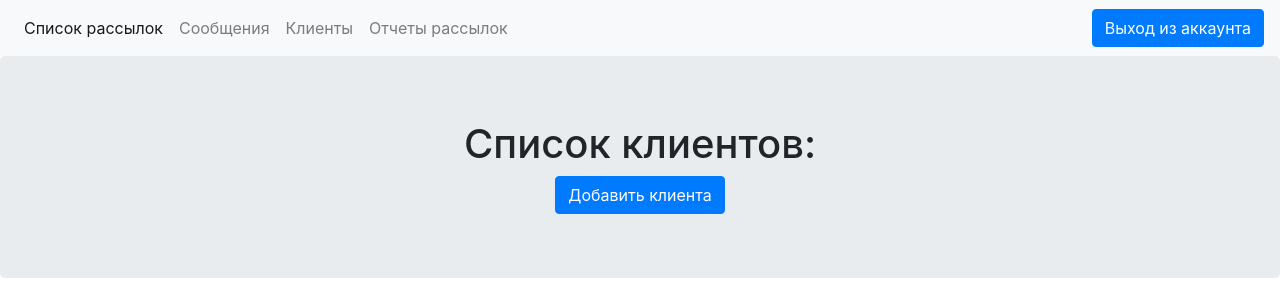
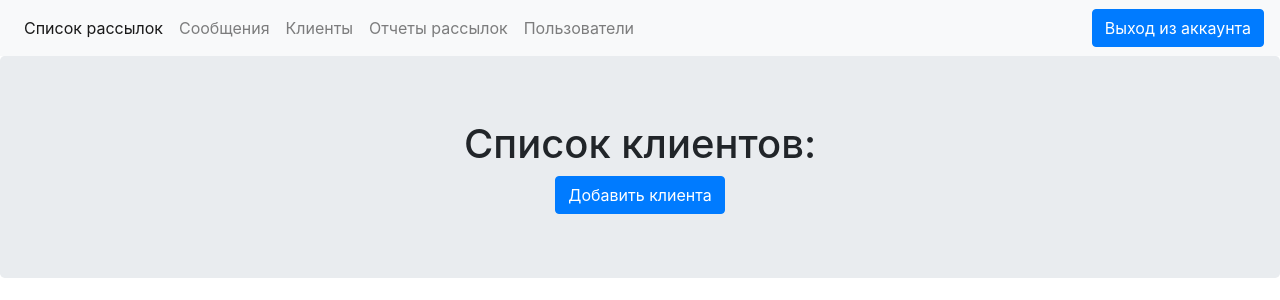
Before and after one commit to xolodno1337/Mailing_service, a Django app: page /client/ in a window 1280 px wide. Shown: the top 300 px of the page. Run offline with Django 4.2, Linux system fonts and the light colour scheme; a user stored in the database is signed in; tables that the repository leaves empty hold one stand-in row (values such as "Sample post"); some libraries are stand-ins or nearby versions.

Commit message:
Добавление проверки if user.is_staff or user.is_superuser

```diff
--- a/mailing/templates/mailing/includes/navbar.html
+++ b/mailing/templates/mailing/includes/navbar.html
@@ -18,6 +18,15 @@
             <li class="nav-item">
                 <a class="nav-link" href="{% url 'mailing:report' %}">Отчеты рассылок</a>
             </li>
+
+            <!-- Кнопка Пользователи, доступная только администраторам и модераторам -->
+            {% if user.is_authenticated %}
+                {% if user.is_staff or user.is_superuser %}
+                <li class="nav-item">
+                    <a class="nav-link" href="{% url 'users:user_list' %}">Пользователи</a>
+                </li>
+                {% endif %}
+            {% endif %}
         </ul>
         {% if user.is_authenticated %}
         <a class="btn btn-primary ms-auto" href="{% url 'users:logout' %}">Выход из аккаунта</a>
```
